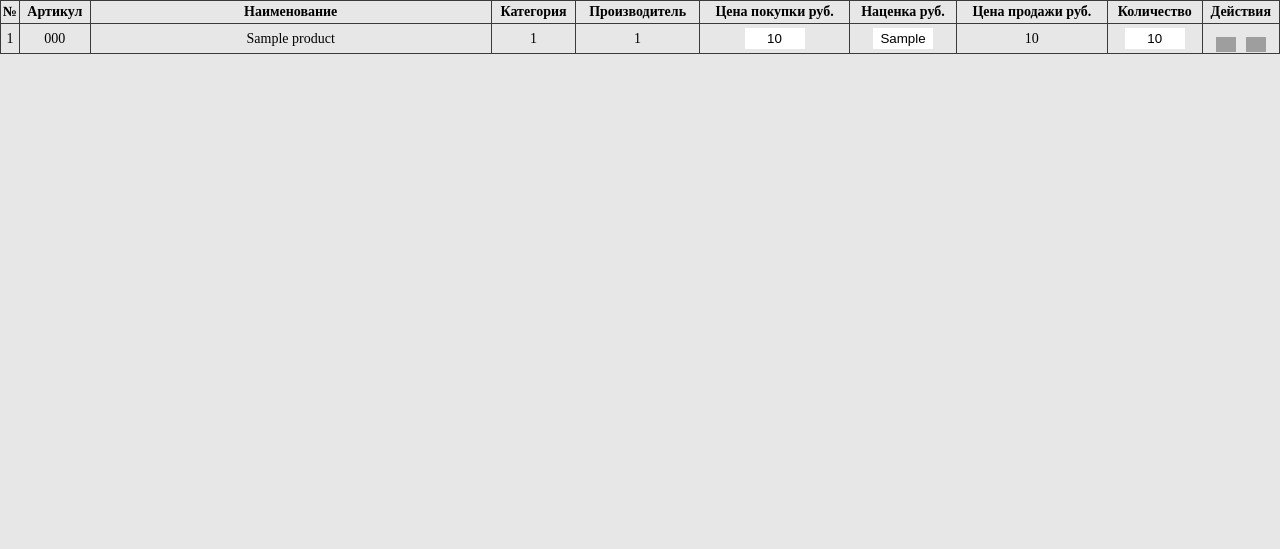
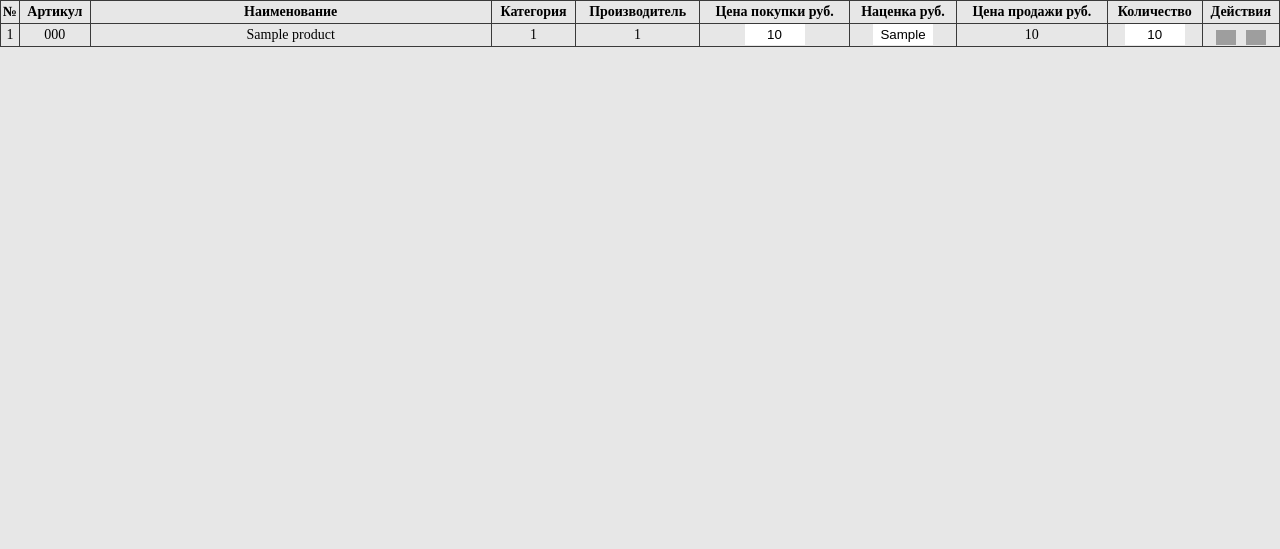
Before and after one commit to Beginner95/stocktaking, a PHP site: page / in a window 1280 px wide. Shown: the part 70-619 px from the top of the page. Run offline with PHP 8.4, Linux system fonts and the light colour scheme; tables that the repository leaves empty or names only in its code hold one stand-in row (values such as "Sample post"); grey boxes are pictures that could not be loaded.

Commit message:
Corrected padding for input

```diff
--- a/public/css/main.css
+++ b/public/css/main.css
@@ -172,9 +172,9 @@ main .items .item-head th, main .items .item td{
 }
 
 main .items .item td:last-child,
-main .items .item td:nth-child(5),
 main .items .item td:nth-child(6),
-main .items .item td:nth-child(8){
+main .items .item td:nth-child(7),
+main .items .item td:nth-child(9){
     padding: 0;
 }
 
```
